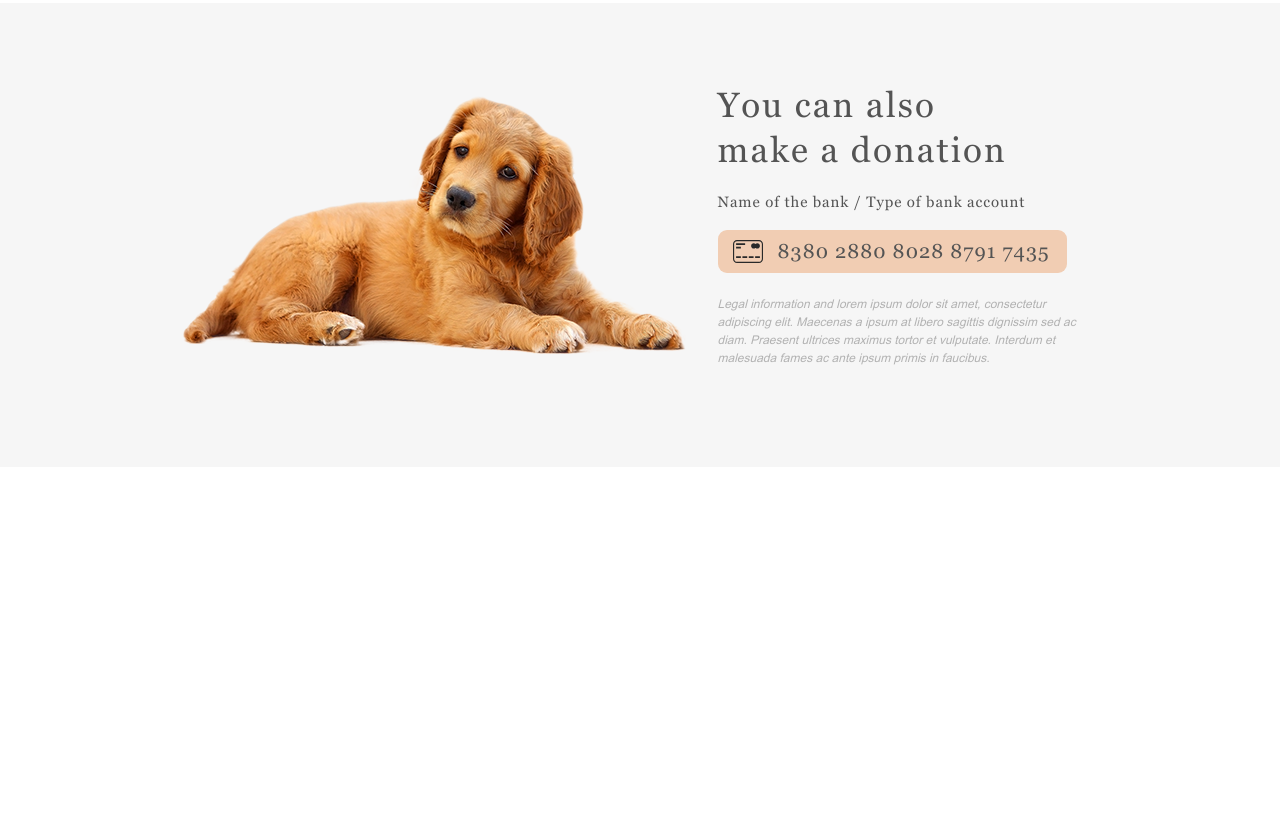
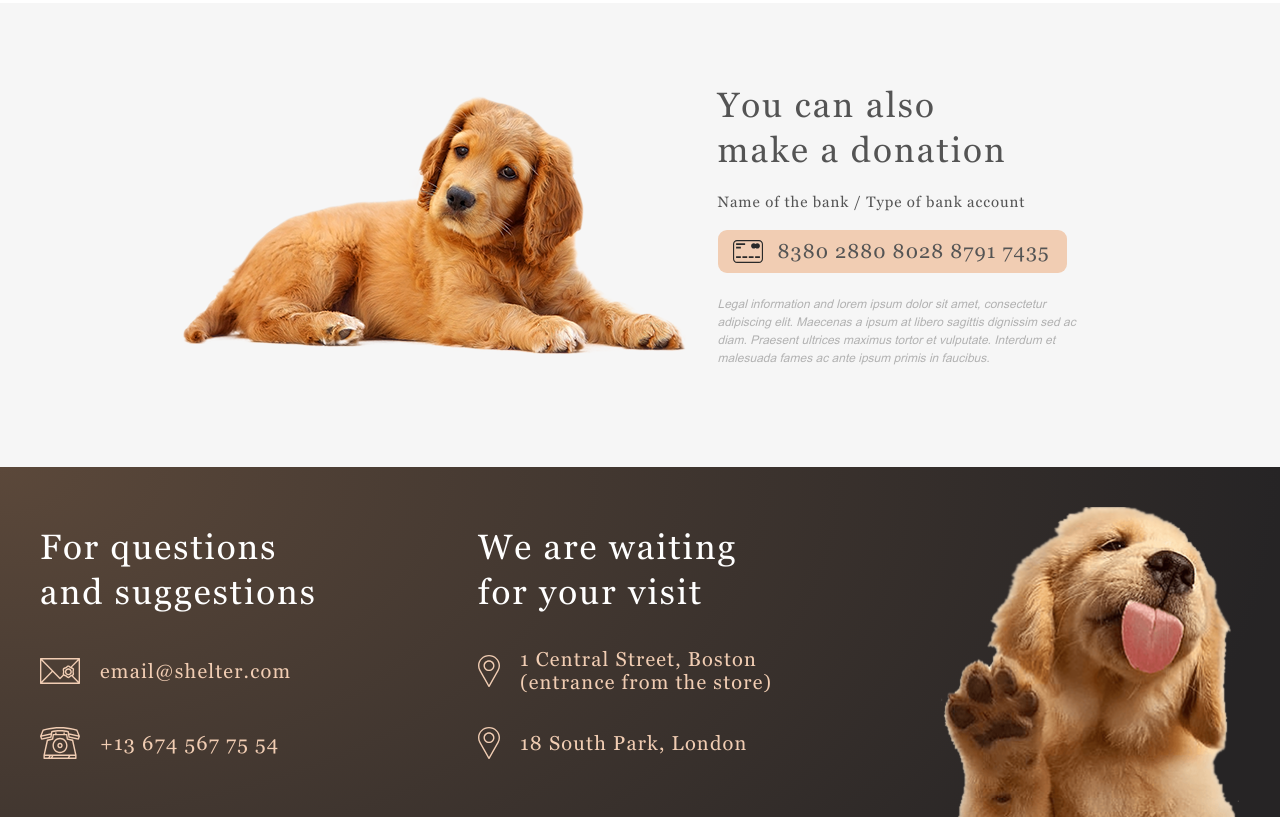
Before and after one commit to Kristina2773/My-projects-stage1-2, a plain HTML site: page shelter/pages/main/index.html in a window 1280 px wide. Shown: the part 2983-3800 px from the top of the page. Before the commit the page ends 3450 px from the top, so only its background shows below. Drawn offline with Linux system fonts and the light colour scheme.

Commit message:
feat: add footer to project

```diff
--- a/shelter/pages/main/index.html
+++ b/shelter/pages/main/index.html
@@ -108,7 +108,31 @@
         </div>
     </main>
     <footer class="footer container" id = "contacts">
-
+        <div class="footer-wrapper">
+            <div class="first-footer-wrapper">
+                <h3 class="footer-title">For questions and suggestions</h3>
+                <a href="mailto:email@shelter.com" class="footer-link">
+                    <img src="../../assets/icons/icon-email.svg" alt="icon-email" class="icon-footer">
+                    <h4 class="section-subtitle">email@shelter.com</h4>
+                </a>
+                <a href="tel:+136745677554" class="footer-link">
+                    <img src="../../assets/icons/icon-phone.svg" alt="icon-phone" class="icon-footer">
+                    <h4 class="section-subtitle">+13 674 567 75 54</h4>
+                </a>
+            </div>
+            <div class="second-footer-wrapper">
+                <h3 class="footer-title f-title">We are waiting for your visit</h3>
+                <a href="https://www.google.ru/maps/search/1+Central+Street,+Boston+(entrance+from+the+store)/@42.3533532,-71.0751972,14z/data=!3m1!4b1" class="footer-link" target ="_blank">
+                    <img src="../../assets/icons/icon-marker.svg" alt="icon-marker" class="icon-footer">
+                    <h4 class="section-subtitle">1 Central Street, Boston (entrance from the store)</h4>
+                </a>
+                <a href="https://www.google.ru/maps/search/18+South+Park,+London/@51.4313399,-0.1672218,12z/data=!3m1!4b1" class="footer-link" target ="_blank">
+                    <img src="../../assets/icons/icon-marker.svg" alt="icon-marker" class="icon-footer">
+                    <h4 class="section-subtitle">18 South Park, London</h4>
+                </a>
+            </div>
+            <img src="../../assets/images/footer-puppy.png" class="puppy-footer" alt="puppy licks the screen">
+        </div>
     </footer>
     <script src="script.js"></script>
 
--- a/shelter/pages/main/style.css
+++ b/shelter/pages/main/style.css
@@ -469,8 +469,68 @@ ul.help-list {
     height: 23px;
 }
 
-
-
+/* footer */
+.footer {
+    width: 100%;
+    height: 350px;
+    padding-top: 40px;
+    padding-left: 40px;
+    background: radial-gradient(100% 215.42% at 0% 0%, #5B483A 0%, #262425 100%);
+}
+.footer-wrapper {
+    width: 1200px;
+    height: 310px;
+    padding-bottom: 40px;
+    display: flex;
+    justify-content: center;
+    align-items: center;
+    gap: 160px;
+}
+.first-footer-wrapper {
+    width: 278px;
+    height: 234px;
+    display: flex;
+    flex-direction: column;
+    justify-content: space-between;
+    gap: 40px;
+}
+.second-footer-wrapper {
+    display: flex;
+    flex-direction: column;
+    gap: 33px;
+}
+.section-subtitle {
+    font-family: Georgia;
+    font-size: 20px;
+    line-height: 23px;
+    letter-spacing: 1.2px;
+    color: var(--color-primary);
+}
+.puppy-footer {
+    margin-top: 3.35%;
+    width: 300px;
+    height: 310px;
+}
+.footer-title {
+    text-align: left;
+    width: 278px;
+    height: 90px;
+    font-family: Georgia;
+    font-size: 35px;
+    line-height: 45.4px;
+    letter-spacing: 2px;
+    color: var(--color-white);
+}
+.f-title {
+    width: 270px;
+}
+.footer-link {
+    text-decoration: none;
+    display: flex;
+    justify-content: baseline;
+    align-items: center;
+    gap: 20px;
+}
 
 
 
```
